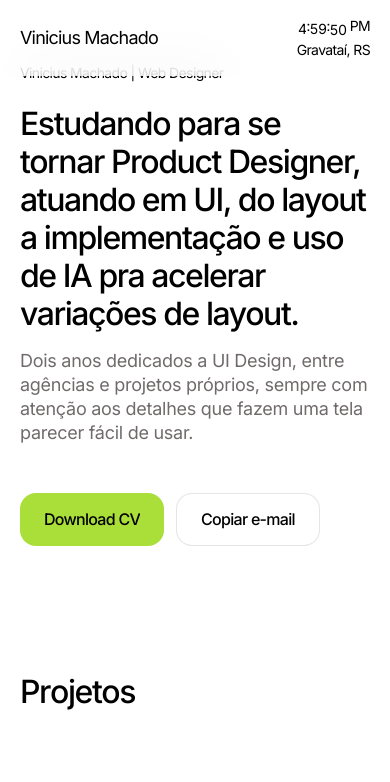
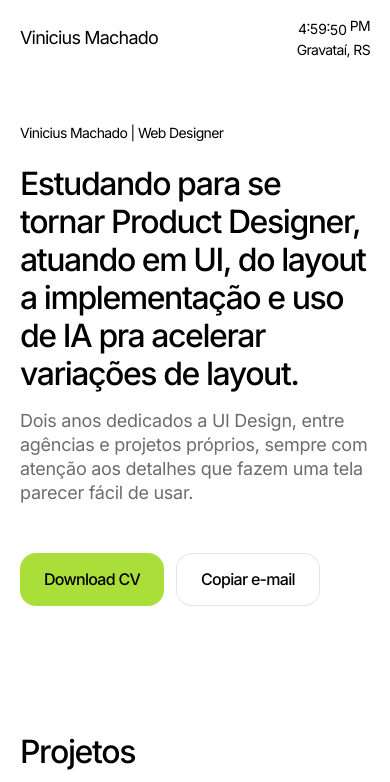
Before and after one commit to viniwebd/viniciusmachado, a Next.js app: page / in a window 390 px wide. Shown: the top 782 px of the page. Built offline with nearby package versions, Linux system fonts and the light colour scheme.

Commit message:
fix(hero): padding-top flat em 124px em todas as telas
Home e case San Marino: remove a escala 64/96/124/132px por breakpoint,
mantendo o mesmo valor (124px) que o tablet ja usava, em qualquer tela.

```diff
--- a/src/app/(site)/cases/san-marino/page.tsx
+++ b/src/app/(site)/cases/san-marino/page.tsx
@@ -106,7 +106,7 @@ export default function SanMarinoCase() {
     <>
       <PageTransition>
       <section id="hero" className="w-full bg-white">
-        <div className="container-page flex flex-col gap-[32px] pt-[96px] pb-[64px] md:pt-[124px] md:pb-[80px] lg:pt-[132px] lg:pb-[96px]">
+        <div className="container-page flex flex-col gap-[32px] pt-[124px] pb-[64px] md:pb-[80px] lg:pb-[96px]">
           <div className="flex flex-col gap-[16px]">
             <h1 className="max-w-[855px] text-[32px] font-medium leading-[38px] tracking-[-0.045em] text-black min-[425px]:text-[36px] min-[425px]:leading-[42px] lg:text-[52px] lg:leading-[56px]">
               Levando uma concessionária de 42% a 60% de Market Share.
--- a/src/components/sections/Hero.tsx
+++ b/src/components/sections/Hero.tsx
@@ -53,7 +53,7 @@ export function Hero() {
 
   return (
     <section id="home" className="w-full bg-white">
-      <div className="container-page flex flex-col items-start max-w-[855px] gap-[24px] pt-[64px] pb-[64px] min-[425px]:pt-[96px] md:pt-[124px] md:pb-[80px] lg:pt-[132px] lg:pb-[96px]">
+      <div className="container-page flex flex-col items-start max-w-[855px] gap-[24px] pt-[124px] pb-[64px] md:pb-[80px] lg:pb-[96px]">
         <p
           ref={labelRef}
           className="text-[14px] leading-[normal] tracking-[-0.045em] text-black lg:text-[24px]"
```
